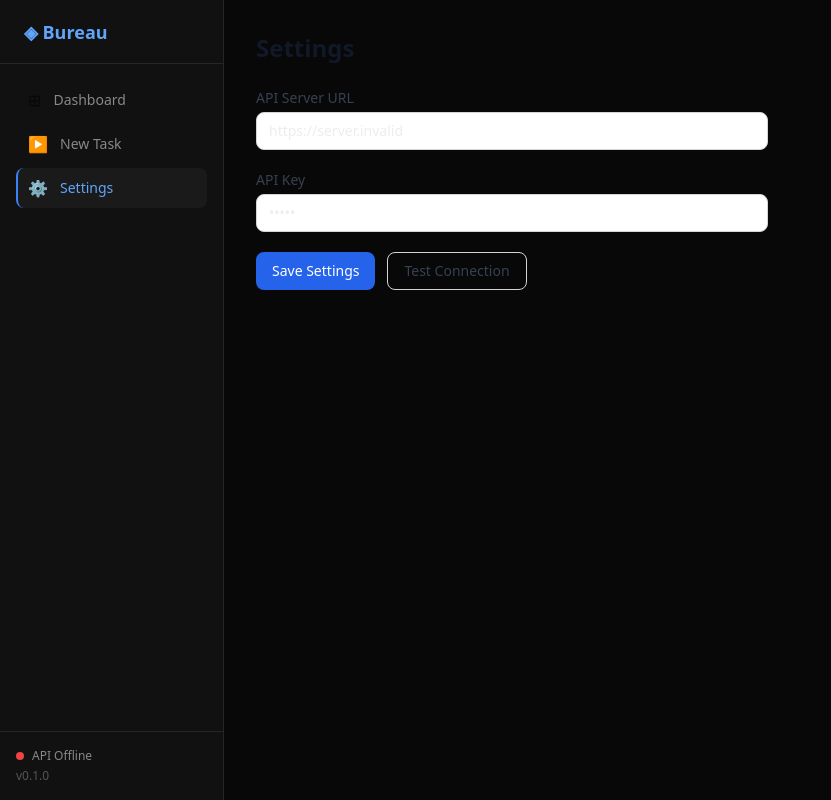
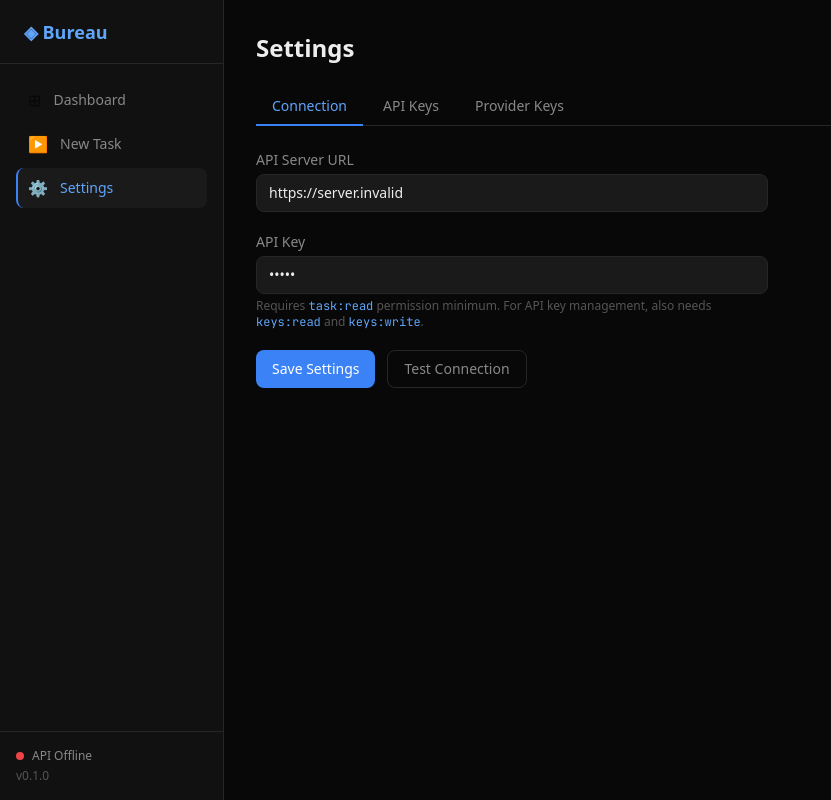
Before and after one commit to ugihub/agentic-office, a Next.js app in the folder apps/dashboard/: page /settings in a window 1280 px wide. Shown: the whole page, without its empty margins (0-831 px from the left). Built offline with nearby package versions, Linux system fonts and the light colour scheme; no server answers.

Commit message:
feat(dashboard): settings tab layout (connection, api keys, provider keys)

```diff
--- a/apps/dashboard/src/app/settings/page.tsx
+++ b/apps/dashboard/src/app/settings/page.tsx
@@ -1,87 +1,51 @@
 "use client";
-import { useState, useEffect } from "react";
+import { useState } from "react";
 import { useSettings } from "@/hooks/useSettings";
+import { ConnectionTab } from "@/components/settings/ConnectionTab";
+import { ApiKeysTab } from "@/components/settings/ApiKeysTab";
+import { ProviderKeysTab } from "@/components/settings/ProviderKeysTab";
+
+type Tab = "connection" | "api-keys" | "provider-keys";
+
+const TABS: { id: Tab; label: string }[] = [
+  { id: "connection", label: "Connection" },
+  { id: "api-keys", label: "API Keys" },
+  { id: "provider-keys", label: "Provider Keys" },
+];
 
 export default function SettingsPage() {
   const { settings, save } = useSettings();
-  const [form, setForm] = useState(settings);
-  const [status, setStatus] = useState<"idle" | "testing" | "ok" | "error">(
-    "idle",
-  );
-
-  useEffect(() => {
-    setForm(settings);
-  }, [settings]);
-
-  async function testConnection() {
-    setStatus("testing");
-    try {
-      const res = await fetch(`${form.apiUrl}/health/ready`);
-      setStatus(res.ok ? "ok" : "error");
-    } catch {
-      setStatus("error");
-    }
-  }
-
-  function handleSave(e: React.FormEvent) {
-    e.preventDefault();
-    save(form);
-    setStatus("idle");
-  }
+  const [activeTab, setActiveTab] = useState<Tab>("connection");
 
   return (
-    <div className="max-w-lg">
-      <h1 className="text-2xl font-bold text-gray-900 mb-6">Settings</h1>
-      <form onSubmit={handleSave} className="space-y-5">
-        <div>
-          <label className="block text-sm font-medium text-gray-700 mb-1">
-            API Server URL
-          </label>
-          <input
-            type="url"
-            value={form.apiUrl}
-            onChange={(e) => setForm({ ...form, apiUrl: e.target.value })}
-            className="w-full rounded-lg border border-gray-300 px-3 py-2 text-sm focus:outline-none focus:ring-2 focus:ring-brand-500"
-            placeholder="http://localhost:3001"
-          />
-        </div>
-        <div>
-          <label className="block text-sm font-medium text-gray-700 mb-1">
-            API Key
-          </label>
-          <input
-            type="password"
-            value={form.apiKey}
-            onChange={(e) => setForm({ ...form, apiKey: e.target.value })}
-            className="w-full rounded-lg border border-gray-300 px-3 py-2 text-sm focus:outline-none focus:ring-2 focus:ring-brand-500"
-            placeholder="bureau_live_..."
-          />
-        </div>
-        <div className="flex gap-3">
+    <div className="space-y-6 max-w-2xl">
+      <h1 className="text-2xl font-bold text-primary">Settings</h1>
+
+      {/* Tab bar */}
+      <div className="flex gap-1 border-b border-border">
+        {TABS.map(({ id, label }) => (
           <button
-            type="submit"
-            className="rounded-lg bg-brand-600 px-4 py-2 text-sm font-medium text-white hover:bg-brand-700"
+            key={id}
+            onClick={() => setActiveTab(id)}
+            className={`px-4 py-2 text-sm font-medium transition-colors border-b-2 -mb-px ${
+              activeTab === id
+                ? "border-brand-500 text-brand-400"
+                : "border-transparent text-secondary hover:text-primary"
+            }`}
           >
-            Save Settings
+            {label}
           </button>
-          <button
-            type="button"
-            onClick={testConnection}
-            disabled={status === "testing"}
-            className="rounded-lg border border-gray-300 px-4 py-2 text-sm font-medium text-gray-700 hover:bg-gray-50 disabled:opacity-50"
-          >
-            {status === "testing" ? "Testing…" : "Test Connection"}
-          </button>
-        </div>
-        {status === "ok" && (
-          <p className="text-sm text-green-600">✓ Connected successfully</p>
+        ))}
+      </div>
+
+      {/* Tab content */}
+      <div>
+        {activeTab === "connection" && (
+          <ConnectionTab settings={settings} onSave={save} />
         )}
-        {status === "error" && (
-          <p className="text-sm text-red-600">
-            ✗ Connection failed — check URL and API key
-          </p>
-        )}
-      </form>
+        {activeTab === "api-keys" && <ApiKeysTab />}
+        {activeTab === "provider-keys" && <ProviderKeysTab />}
+      </div>
     </div>
   );
 }
```
